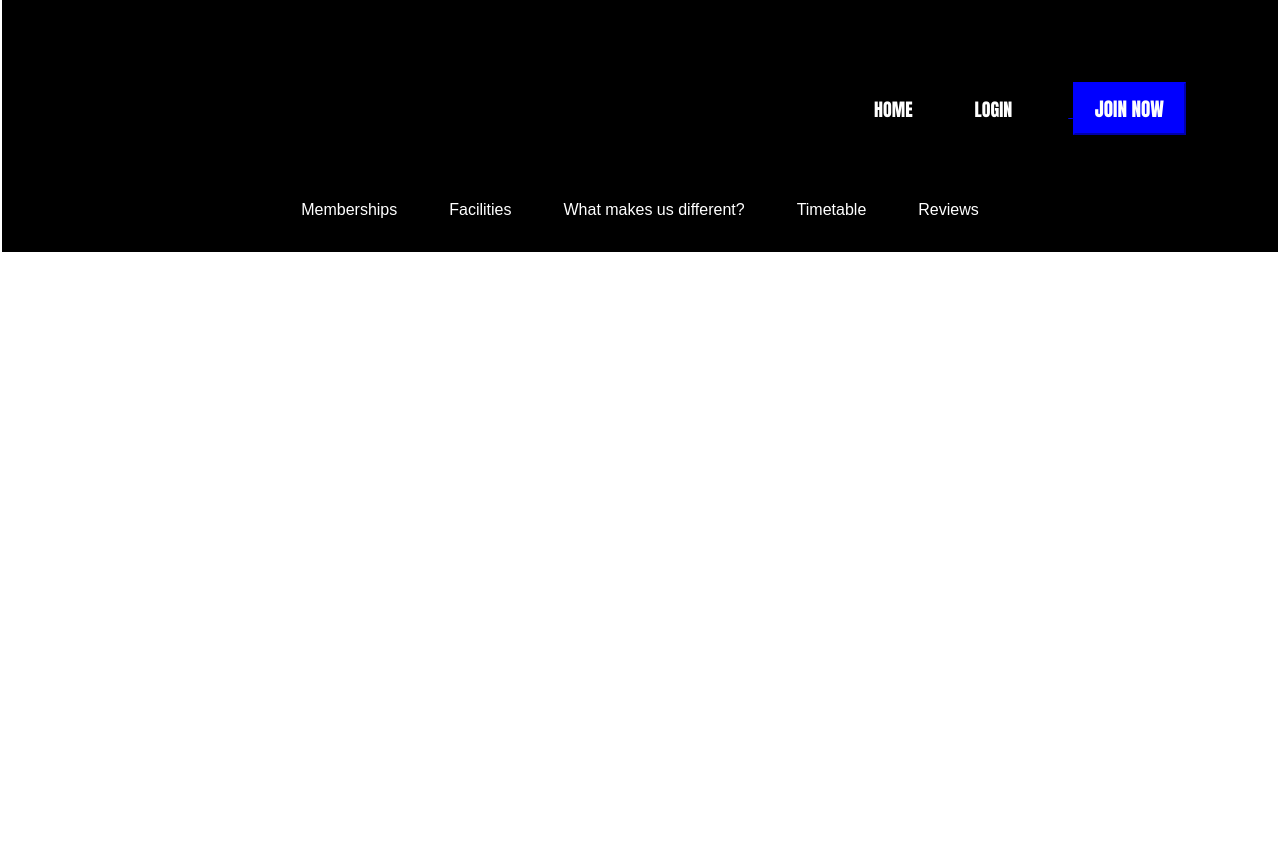
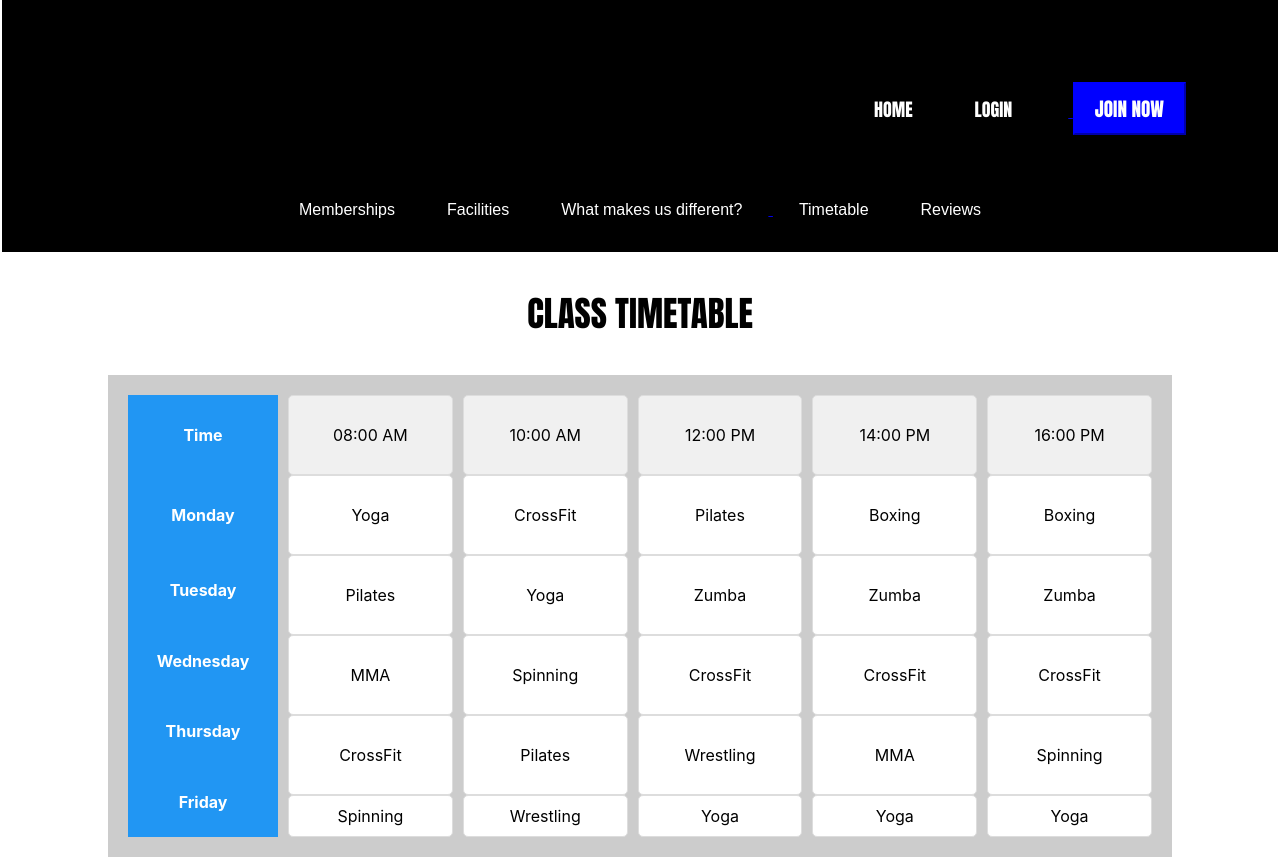
Before and after one commit to rijan-1/Titanic-fitness-gym, a React (Create React App) app: page /TimeTable in a window 1280 px wide. Before the commit the page ends 800 px from the top, so only its background shows below. Built offline with nearby package versions, Linux system fonts and the light colour scheme.

Commit message:
Added timetable

```diff
--- a/src/App.js
+++ b/src/App.js
@@ -11,6 +11,8 @@ import {Payment} from './Pages/Payments';
 import {Workoutplan} from './Options/Workoutplan.js'
 
 import {MakesUsDiff} from './MakesUsDiff.js'
+
+import {TimeTable} from './TimeTable.js'
 
 
 
@@ -31,6 +33,7 @@ function App() {
           <Route path='Pages/Payments' element={<Payment/>}/>
           <Route path='/Options/Workoutplan' element={<Workoutplan/>}/>
           <Route path='/MakesUsDiff' element={<MakesUsDiff/>}/>
+          <Route path='/TimeTable' element={<TimeTable/>}/>
 
 
 
--- a/src/Homepage.css
+++ b/src/Homepage.css
@@ -111,7 +111,7 @@
 .EXPLORE-Button {
     position: absolute;
     right: -15%;
-    top: -1%;
+    top: -70%;
     width: 140px; /* Adjust the width value as needed */
     height: 100px; /* Adjust the height value as needed */
 }
--- a/src/NavBar.js
+++ b/src/NavBar.js
@@ -34,7 +34,7 @@ export function Navbar(){
         <button>Facilities</button>
         <Link to='/MakesUsDiff'><button>What makes us different?</button></Link>
 
-        <button>Timetable</button>
+       <Link to='/TimeTable'> <button>Timetable</button></Link>
 
         <button>Reviews</button>
 
--- /dev/null
+++ b/src/TimeTable.css
@@ -0,0 +1,50 @@
+.timetable {
+    display: grid;
+    grid-template-columns: 150px repeat(5, 1fr); /* Increased box size */
+    grid-gap: 10px;
+    background-color: #ccc; /* Grey background color */
+    width: 80%; /* Centering the timetable */
+    margin: 0 auto; /* Centering the timetable */
+    padding: 20px; /* Adding some padding */
+  }
+
+  .days {
+    display: grid;
+    grid-template-rows: repeat(2, 80px); /* Increased box size */
+    background-color: #2196F3; /* Blue background color for days */
+  }
+
+  .day {
+    display: flex;
+    align-items: center;
+    justify-content: center;
+    color: white;
+    font-weight: bold;
+    padding: 10px;
+    border-radius: 5px;
+  }
+
+  .classes {
+    display: grid;
+    grid-template-rows: repeat(5, 80px); /* Increased box size */
+  }
+
+  .time {
+    display: flex;
+    align-items: center;
+    justify-content: center;
+    background-color: #f0f0f0;
+    border: 1px solid #ddd;
+    padding: 10px;
+    border-radius: 5px;
+  }
+
+  .class {
+    display: flex;
+    align-items: center;
+    justify-content: center;
+    background-color: #fff;
+    border: 1px solid #ddd;
+    padding: 10px;
+    border-radius: 5px;
+  }
--- /dev/null
+++ b/src/TimeTable.js
@@ -0,0 +1,62 @@
+
+import './TimeTable.css'; // You should create a CSS file for styling
+
+export function TimeTable() {
+  return (
+    <div className='TimeTableBackground'>
+        <h1 style={{fontFamily:'Impact',fontSize:'35px'}}>CLASS TIMETABLE</h1>
+    <div className="timetable">
+
+      <div className="days">
+        <div className="day">Time</div>
+        <div className="day">Monday</div>
+        <div className="day">Tuesday</div>
+        <div className="day">Wednesday</div>
+        <div className="day">Thursday</div>
+        <div className="day">Friday</div>
+      </div>
+      <div className="classes">
+        <div className="time">08:00 AM</div>
+        <div className="class">Yoga</div>
+        <div className="class">Pilates</div>
+        <div className="class">MMA</div>
+        <div className="class">CrossFit</div>
+        <div className="class">Spinning</div>
+      </div>
+      <div className="classes">
+        <div className="time">10:00 AM</div>
+        <div className="class">CrossFit</div>
+        <div className="class">Yoga</div>
+        <div className="class">Spinning</div>
+        <div className="class">Pilates</div>
+        <div className="class">Wrestling</div>
+      </div>
+      <div className="classes">
+        <div className="time">12:00 PM</div>
+        <div className="class">Pilates</div>
+        <div className="class">Zumba</div>
+        <div className="class">CrossFit</div>
+        <div className="class">Wrestling</div>
+        <div className="class">Yoga</div>
+      </div>
+      <div className="classes">
+        <div className="time">14:00 PM</div>
+        <div className="class">Boxing</div>
+        <div className="class">Zumba</div>
+        <div className="class">CrossFit</div>
+        <div className="class">MMA</div>
+        <div className="class">Yoga</div>
+      </div>
+      <div className="classes">
+        <div className="time">16:00 PM</div>
+        <div className="class">Boxing</div>
+        <div className="class">Zumba</div>
+        <div className="class">CrossFit</div>
+        <div className="class">Spinning</div>
+        <div className="class">Yoga</div>
+      </div>
+      {/* Add more time slots and classes here */}
+    </div>
+    </div>
+  );
+}
```
